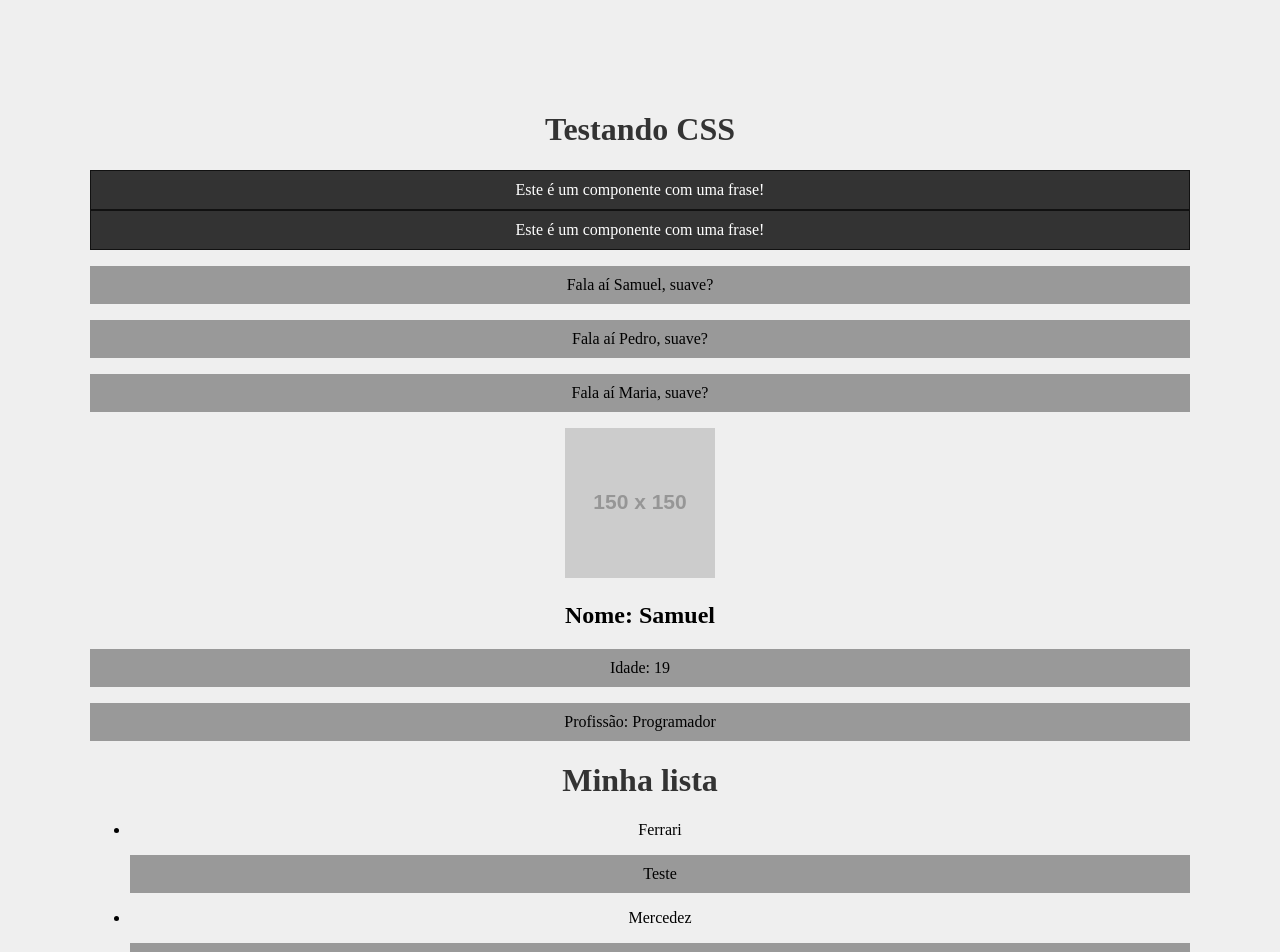
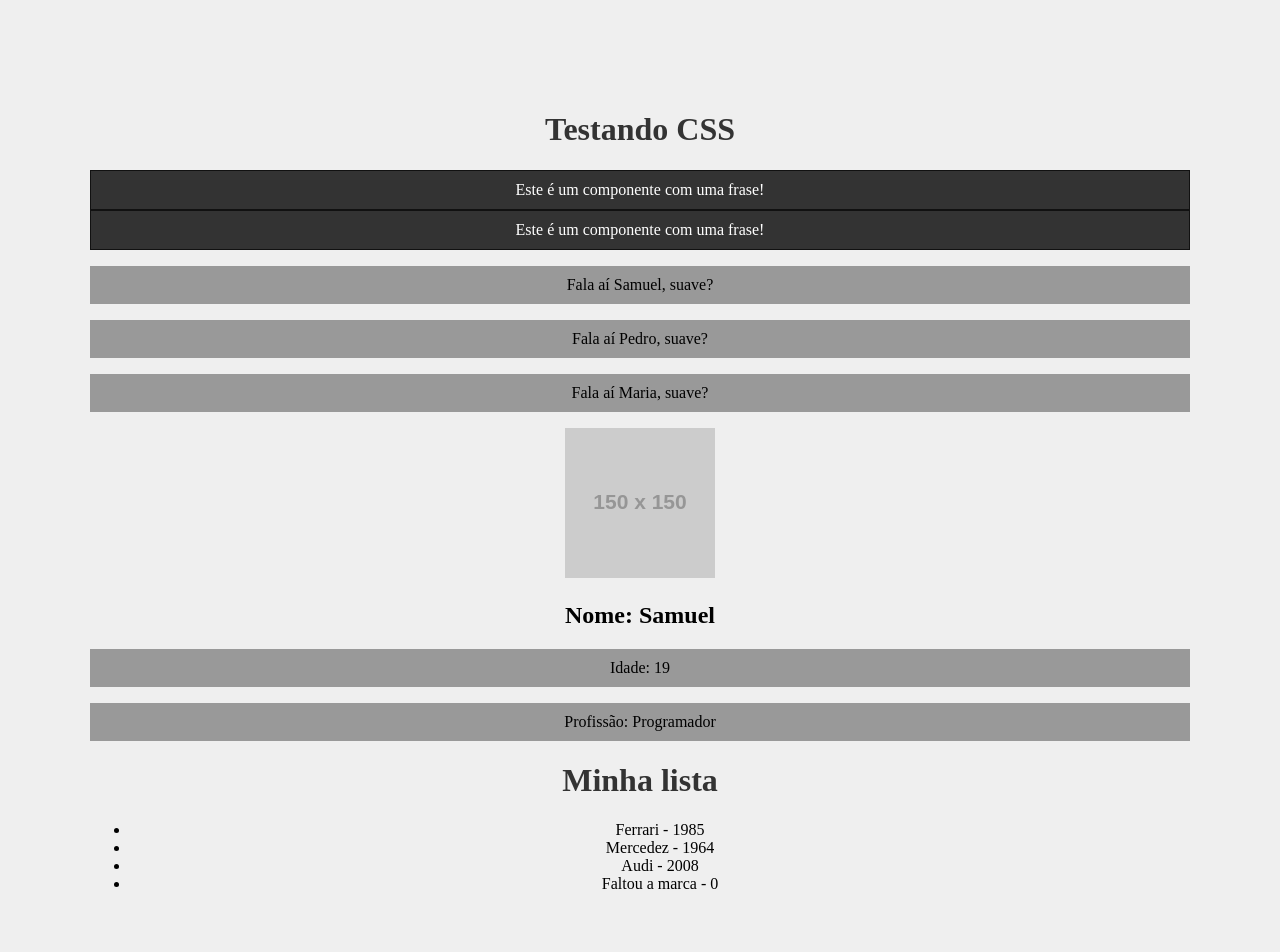
Before and after one commit to Samuel-Nun3s/Estudos-React, a React (Vite) app: page / in a window 1280 px wide. Shown: the top 952 px of the page. Built offline with nearby package versions, Linux system fonts and the light colour scheme.

Commit message:
Avançando em props

```diff
--- a/package.json
+++ b/package.json
@@ -10,6 +10,7 @@
     "preview": "vite preview"
   },
   "dependencies": {
+    "prop-types": "^15.8.1",
     "react": "^19.0.0",
     "react-dom": "^19.0.0"
   },
--- a/src/components/Item.jsx
+++ b/src/components/Item.jsx
@@ -1,10 +1,16 @@
-function Item(props) {
+import PropTypes from 'prop-types';
+
+function Item({marca = 'Faltou a marca', anoLancamento = 0}) {
     return (
         <>
-            <li>{props.marca}</li>
-            <p>Teste</p>
+            <li>{marca} - {anoLancamento}</li>
         </>
     )
 }
 
+Item.propTypes = {
+    marca: PropTypes.string.isRequired,
+    anoLancamento: PropTypes.number.isRequired
+}
+
 export default Item;
--- a/src/components/List.jsx
+++ b/src/components/List.jsx
@@ -5,9 +5,20 @@ function List() {
         <>
             <h1>Minha lista</h1>
             <ul>
-                <Item marca="Ferrari"/>
-                <Item marca="Mercedez"/>
-                <Item marca="Audi"/>
+                <Item
+                    marca="Ferrari"
+                    anoLancamento={1985}
+                />
+                <Item
+                    marca="Mercedez"
+                    anoLancamento={1964}
+                />
+                <Item
+                    marca="Audi"
+                    anoLancamento={2008}
+                />
+                <Item
+                />
             </ul>
         </>
     )
```
Also changed, not shown: 1 other file (tests, documents, lock files or other folders).
